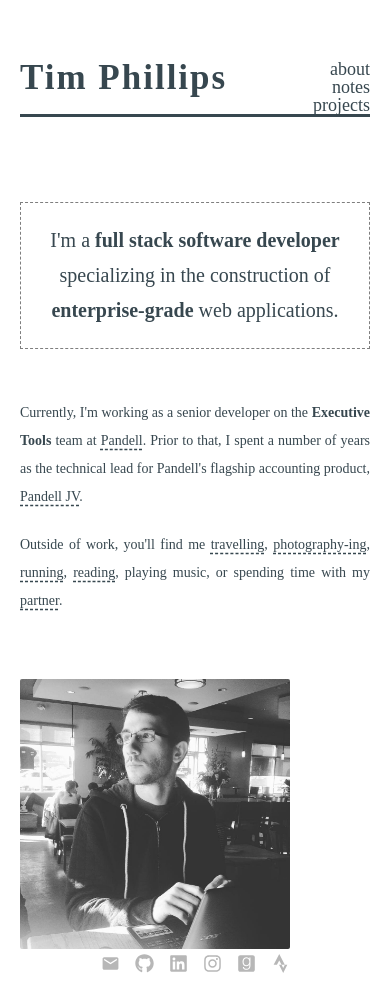
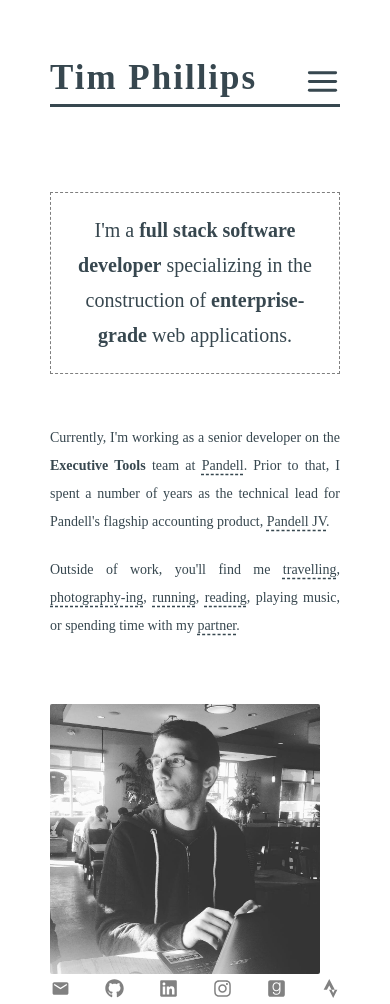
Before and after one commit to timphillips/tim-phillips.com, a Gatsby site: page /about in a window 390 px wide. Before the commit the page ends 979 px from the top, so only its background shows below. Built offline with nearby package versions, Linux system fonts and the light colour scheme; Gatsby itself is replaced by a stand-in of ours; a web font is replaced by a local one.

Commit message:
Add expandable hamburger menu in mobile view

```diff
--- a/src/components/Footer.js
+++ b/src/components/Footer.js
@@ -5,13 +5,12 @@ import SocialLink from "../components/SocialLink";
 import styled from "styled-components";
 
 const StyledFooter = styled.footer`
+  grid-area: footer;
   display: flex;
-  justify-content: flex-end;
+  align-items: center;
+  justify-content: center;
   padding: 0;
-  margin: 1px 0;
   height: 30px;
-  align-items: center;
-  margin: auto;
 `;
 
 const Footer = () => {
--- a/src/components/Header.js
+++ b/src/components/Header.js
@@ -1,3 +1,5 @@
+import { AiOutlineCloseCircle } from "react-icons/ai";
+import { FiMenu } from "react-icons/fi";
 import { Link } from "gatsby";
 import React from "react";
 import styled from "styled-components";
@@ -7,23 +9,26 @@ const activeClassName = "link-active";
 const Title = styled.h1`
   border-radius: 4px;
   letter-spacing: 2px;
-  color: ${props => props.theme.color.main};
   font-size: 35px;
   font-weight: 700;
   margin-bottom: 10px;
 `;
 
 const StyledHeader = styled.header`
+  grid-area: header;
   font-family: "Quando", serif;
   margin: 60px 0 10px 0;
-  display: flex;
+  color: ${props => props.theme.color.main};
 `;
 
 const NavLinkListItem = styled.li`
-  list-style: none;
   margin-left: 60px;
   display: flex;
   align-items: flex-end;
+
+  @media (max-width: 720px) {
+    margin-left: 0;
+  }
 `;
 
 const NavArrow = styled.div`
@@ -32,12 +37,7 @@ const NavArrow = styled.div`
   border-left: 5px solid transparent;
   border-right: 5px solid transparent;
   border-bottom: 5px solid ${props => props.theme.color.main};
-  color: ${props => props.theme.color.main};
   visibility: hidden;
-
-  @media (max-width: 600px) {
-    display: none;
-  }
 `;
 
 const StyledLink = styled(Link)`
@@ -60,51 +60,72 @@ const StyledLink = styled(Link)`
 `;
 
 const StyledNav = styled.nav`
+  display: grid;
+  grid-template-columns: 1fr auto;
+  border-bottom: 3px solid ${props => props.theme.color.main};
+  overflow: hidden;
+  transition: height 0.4s;
+
+  @media (max-width: 720px) {
+    grid-template-rows: auto 45px;
+    height: ${props => (props.open ? "90px" : "44px")};
+  }
+`;
+
+const NavLinks = styled.ol`
   display: flex;
-  border-bottom: 3px solid ${props => props.theme.color.main};
-  flex: 1;
-  display: flex;
+  padding: 0;
   justify-content: space-between;
 `;
 
-const NavLinks = styled.div`
-  display: flex;
+const MenuButton = styled.button`
+  outline: none;
+  border: none;
+  background: transparent;
+  color: ${props => props.theme.color.main};
+  display: none;
   padding: 0;
-  justify-content: flex-end;
-  flex: 1;
+  cursor: pointer;
+  margin-left: 20px;
 
-  @media (max-width: 600px) {
-    flex-direction: column;
-    align-items: flex-end;
+  @media (max-width: 720px) {
+    display: unset;
   }
 `;
 
-const NavLink = ({ children, state, to }) => (
+const NavLink = ({ children, to }) => (
   <NavLinkListItem>
-    <StyledLink activeClassName={activeClassName} to={to} state={state}>
+    <StyledLink activeClassName={activeClassName} to={to}>
       <div>{children}</div>
       <NavArrow />
     </StyledLink>
   </NavLinkListItem>
 );
 
-const Header = ({ state }) => {
+const Header = () => {
+  const [open, setOpen] = React.useState();
+
+  const links = [
+    { label: "about", to: "/about" },
+    { label: "notes", to: "/blog" },
+    { label: "projects", to: "/projects" }
+  ];
+
   return (
     <StyledHeader>
-      <StyledNav>
-        <StyledLink to="/" state={state}>
+      <StyledNav open={open}>
+        <StyledLink to="/" style={{ alignItems: "flex-start" }}>
           <Title>Tim Phillips</Title>
         </StyledLink>
-        <NavLinks>
-          <NavLink to="/about" state={state}>
-            about
-          </NavLink>
-          <NavLink to="/blog" state={state}>
-            notes
-          </NavLink>
-          <NavLink to="/projects" state={state}>
-            projects
-          </NavLink>
+        <MenuButton onClick={() => setOpen(!open)}>
+          {open ? <AiOutlineCloseCircle size="35" /> : <FiMenu size="35" />}
+        </MenuButton>
+        <NavLinks open={open}>
+          {links.map(({ label, to }) => (
+            <NavLink key={to} to={to}>
+              {label}
+            </NavLink>
+          ))}
         </NavLinks>
       </StyledNav>
     </StyledHeader>
--- a/src/components/Layout.js
+++ b/src/components/Layout.js
@@ -11,14 +11,18 @@ const LayoutFrame = styled.div`
     Ubuntu, Cantarell, Helvetica Neue, sans-serif;
   min-height: 100vh;
   margin: auto;
-  padding: 0 20px;
+  padding: 0 50px;
   max-width: 800px;
-  display: flex;
-  flex-direction: column;
+  display: grid;
+  grid-template-rows: auto 1fr auto;
+  grid-template-areas:
+    "header"
+    "main"
+    "footer";
 `;
 
 const StyledMain = styled.main`
-  flex: 1;
+  grid-area: main;
 `;
 
 const Layout = ({ children, theme: themeId }) => {
--- a/src/components/Paragraph.js
+++ b/src/components/Paragraph.js
@@ -1,6 +1,7 @@
 import styled from "styled-components";
 
 export const Paragraph = styled.p`
+  font-family: "Quando", serif;
   margin-bottom: 20px;
   font-size: 14px;
   line-height: 28px;
@@ -12,6 +13,7 @@ export const Paragraph = styled.p`
 `;
 
 export const LargerParagraph = styled(Paragraph)`
+  font-family: "Quando", serif;
   font-size: 20px;
   line-height: 35px;
   padding: 20px;
--- a/src/components/SocialLink.js
+++ b/src/components/SocialLink.js
@@ -20,13 +20,12 @@ const svgIconsById = {
 };
 
 const SocialIconListItem = styled.li`
-  list-style: none;
   padding: 0;
   transition: opacity 0.6s ease 0s;
   display: flex;
   align-items: flex-end;
-  opacity: 0.4;
-  margin-left: 15px;
+  opacity: 0.7;
+  margin-left: 35px;
 
   &:hover {
     opacity: 1;
--- a/src/pages/about.js
+++ b/src/pages/about.js
@@ -7,7 +7,6 @@ import SEO from "../components/SEO";
 import styled from "styled-components";
 
 const Content = styled.section`
-  font-family: "Quando", serif;
   margin-top: 75px;
   max-width: 800px;
   color: ${props => props.theme.color.main};
```
Also changed, not shown: src/pages/projects.js (+5 -4 lines).
